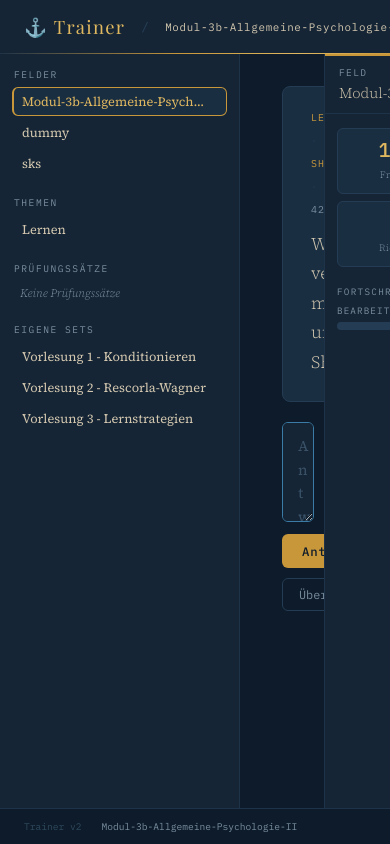
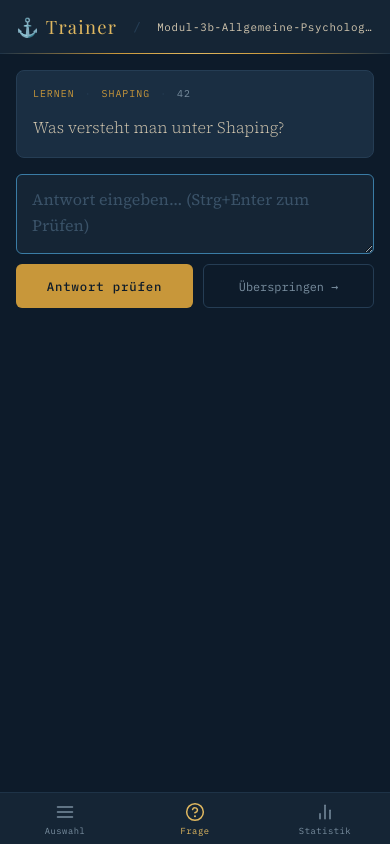
Before and after one commit to Sireis/quiz-tool, a Flask app: page / in a window 390 px wide. Run offline with Flask 3, Linux system fonts and the light colour scheme; data that the repository does not hold is empty.

Commit message:
adds claude generated mobile ready html

```diff
--- a/templates/index.html
+++ b/templates/index.html
@@ -2,7 +2,7 @@
 <html lang="de">
 <head>
   <meta charset="UTF-8">
-  <meta name="viewport" content="width=device-width, initial-scale=1.0">
+  <meta name="viewport" content="width=device-width, initial-scale=1.0, viewport-fit=cover">
   <title>Trainer</title>
   <link rel="preconnect" href="https://fonts.googleapis.com">
   <link href="https://fonts.googleapis.com/css2?family=Playfair+Display:wght@400;700&family=IBM+Plex+Mono:wght@400;500&family=Source+Serif+4:ital,wght@0,300;0,400;1,300&display=swap" rel="stylesheet">
@@ -24,23 +24,28 @@
       --border:  #1e3347;
       --border2: #253d54;
       --radius:  6px;
+      --nav-h:   52px;
+      --header-h: 54px;
     }
 
     *, *::before, *::after { box-sizing: border-box; margin: 0; padding: 0; }
-    html, body { height: 100%; overflow: hidden; }
+    html, body { height: 100%; }
 
     body {
       background: var(--navy);
       color: var(--text);
       font-family: 'Source Serif 4', Georgia, serif;
       font-weight: 300;
+      /* Desktop: 3-column grid */
       display: grid;
-      grid-template-rows: 54px 1fr 36px;
+      grid-template-rows: var(--header-h) 1fr 36px;
       grid-template-columns: 240px 1fr 270px;
       grid-template-areas:
         "header  header  header"
         "sidebar main    stats"
         "footer  footer  footer";
+      height: 100svh;
+      overflow: hidden;
     }
 
     /* ═══ HEADER ═══════════════════════════════════════════ */
@@ -48,7 +53,7 @@
       grid-area: header;
       background: var(--deep);
       border-bottom: 1px solid var(--border);
-      padding: 0 24px;
+      padding: 0 16px;
       display: flex;
       align-items: center;
       gap: 16px;
@@ -69,7 +74,6 @@
       flex-shrink: 0;
     }
     .header-sep { color: var(--border2); font-family: monospace; flex-shrink: 0; }
-    /* Context breadcrumb in header */
     #header-ctx {
       font-family: 'IBM Plex Mono', monospace;
       font-size: 0.68rem;
@@ -108,7 +112,6 @@
     }
     .sb-list { display: flex; flex-direction: column; gap: 2px; }
 
-    /* Generic selectable row */
     .sel-btn {
       display: flex;
       align-items: center;
@@ -120,11 +123,12 @@
       color: var(--text);
       font-family: 'Source Serif 4', serif;
       font-size: 0.8rem;
-      padding: 5px 8px;
+      padding: 8px 8px;
       text-align: left;
       cursor: pointer;
       transition: all 0.13s;
       overflow: hidden;
+      min-height: 36px;
     }
     .sel-btn:hover { border-color: var(--wake); color: var(--foam); }
     .sel-btn.active {
@@ -139,7 +143,6 @@
       color: var(--muted);
       flex-shrink: 0;
     }
-    /* color-coded left edge per type */
     .sel-btn.type-field  { border-left: 2px solid transparent; }
     .sel-btn.type-field.active  { border-left-color: var(--brass); }
     .sel-btn.type-examen { border-left: 2px solid transparent; }
@@ -149,7 +152,6 @@
     .sel-btn.type-topic  { border-left: 2px solid transparent; }
     .sel-btn.type-topic.active  { border-left-color: var(--muted); }
 
-    /* Progress dots */
     .pdot { width: 7px; height: 7px; border-radius: 50%; flex-shrink: 0; }
     .pdot.none { background: var(--border2); }
     .pdot.ok   { background: var(--correct); }
@@ -160,17 +162,18 @@
     main {
       grid-area: main;
       overflow-y: auto;
-      padding: 32px 42px;
+      padding: 24px 32px;
       display: flex;
       flex-direction: column;
-      gap: 20px;
+      gap: 16px;
+      -webkit-overflow-scrolling: touch;
     }
 
     .card {
       background: var(--panel);
       border: 1px solid var(--border2);
       border-radius: 8px;
-      padding: 24px 28px;
+      padding: 20px 24px;
     }
     .card-meta {
       font-family: 'IBM Plex Mono', monospace;
@@ -182,14 +185,15 @@
       display: flex; gap: 10px; align-items: center; flex-wrap: wrap;
     }
     .card-meta .sep { color: var(--border2); }
-    #question-text { font-size: 1.08rem; line-height: 1.7; }
+    #question-text { font-size: 1.05rem; line-height: 1.7; }
 
-    .answer-area { display: flex; flex-direction: column; gap: 12px; }
+    .answer-area { display: flex; flex-direction: column; gap: 10px; }
     textarea {
-      width: 100%; min-height: 100px; resize: vertical;
+      width: 100%; min-height: 90px; resize: vertical;
       background: var(--deep); border: 1px solid var(--border2); border-radius: var(--radius);
       color: var(--text); font-family: 'Source Serif 4', serif; font-size: 0.93rem;
       padding: 12px 15px; outline: none; transition: border-color 0.2s; line-height: 1.6;
+      -webkit-appearance: none;
     }
     textarea:focus { border-color: var(--wake); }
     textarea::placeholder { color: #3a5268; }
@@ -198,9 +202,9 @@
     button.primary {
       background: var(--brass); color: var(--navy); border: none;
       border-radius: var(--radius); font-family: 'IBM Plex Mono', monospace;
-      font-size: 0.77rem; letter-spacing: 0.07em; padding: 9px 20px;
+      font-size: 0.77rem; letter-spacing: 0.07em; padding: 10px 20px;
       cursor: pointer; font-weight: 500; transition: background 0.15s, transform 0.1s;
-      white-space: nowrap;
+      white-space: nowrap; min-height: 40px;
     }
     button.primary:hover { background: var(--brass-l); }
     button.primary:active { transform: scale(0.97); }
@@ -208,14 +212,13 @@
     button.secondary {
       background: none; color: var(--muted); border: 1px solid var(--border2);
       border-radius: var(--radius); font-family: 'IBM Plex Mono', monospace;
-      font-size: 0.74rem; padding: 8px 16px; cursor: pointer;
-      transition: all 0.15s; white-space: nowrap;
+      font-size: 0.74rem; padding: 9px 16px; cursor: pointer;
+      transition: all 0.15s; white-space: nowrap; min-height: 40px;
     }
     button.secondary:hover { border-color: var(--foam); color: var(--foam); }
 
-    /* Result card */
     #result-card {
-      display: none; border-radius: 8px; padding: 20px 26px;
+      display: none; border-radius: 8px; padding: 18px 22px;
       border-left: 4px solid; animation: fadeSlide 0.22s ease;
     }
     #result-card.correct { background: #0d2b1f; border-color: var(--correct); }
@@ -256,7 +259,6 @@
       overflow: hidden;
     }
 
-    /* Context badge strip at top of stats panel */
     #stats-ctx-strip {
       flex-shrink: 0;
       padding: 10px 14px;
@@ -280,15 +282,13 @@
       text-overflow: ellipsis;
       white-space: nowrap;
     }
-    /* Colored accent line based on selection type */
     #stats-ctx-strip.ctx-field  { border-top: 2px solid var(--brass); }
     #stats-ctx-strip.ctx-topic  { border-top: 2px solid var(--muted); }
     #stats-ctx-strip.ctx-examen { border-top: 2px solid var(--wake); }
     #stats-ctx-strip.ctx-set    { border-top: 2px solid var(--correct); }
 
-    #stats-scroll { flex: 1; overflow-y: auto; padding: 14px 12px 20px; display: flex; flex-direction: column; gap: 18px; }
+    #stats-scroll { flex: 1; overflow-y: auto; padding: 14px 12px 20px; display: flex; flex-direction: column; gap: 18px; -webkit-overflow-scrolling: touch; }
 
-    /* Metric grid */
     .metric-grid {
       display: grid;
       grid-template-columns: 1fr 1fr;
@@ -313,7 +313,6 @@
     .metric-box.highlight .m-val { color: var(--correct); }
     .metric-box.warn .m-val { color: var(--wrong); }
 
-    /* Wide progress bar */
     .progress-row { display: flex; flex-direction: column; gap: 5px; }
     .progress-row .pr-label {
       font-family: 'IBM Plex Mono', monospace;
@@ -332,7 +331,6 @@
       background: linear-gradient(90deg, var(--correct), var(--foam));
     }
 
-    /* Section label inside stats */
     .stats-section-label {
       font-family: 'IBM Plex Mono', monospace;
       font-size: 0.58rem;
@@ -342,7 +340,6 @@
       margin-bottom: 6px;
     }
 
-    /* Topic breakdown rows */
     .breakdown-row {
       display: flex;
       flex-direction: column;
@@ -364,7 +361,6 @@
     .mini-bar-fill.poor  { background: var(--wrong); }
     .mini-bar-fill.zero  { background: var(--border2); width: 0 !important; }
 
-    /* Per-question list in stats */
     .stats-q-item {
       display: flex; align-items: flex-start; gap: 7px;
       padding: 5px 6px; border-radius: 4px;
@@ -376,7 +372,6 @@
     .stats-q-item .sq-text { font-size: 0.71rem; line-height: 1.4; color: var(--text); flex: 1; }
     .stats-q-item .sq-ratio { font-family: 'IBM Plex Mono', monospace; font-size: 0.6rem; color: var(--muted); flex-shrink: 0; }
 
-    /* Streak badge */
     .streak-badge {
       display: inline-flex; align-items: center; gap: 5px;
       background: var(--panel); border: 1px solid var(--border2);
@@ -386,7 +381,6 @@
     .streak-badge .sb-val { color: var(--brass-l); font-weight: 500; }
     .streak-badge .sb-lbl { color: var(--muted); }
 
-    /* Stats loading state */
     #stats-loading {
       padding: 20px 14px;
       font-family: 'IBM Plex Mono', monospace;
@@ -409,6 +403,97 @@
     }
     #footer-ctx { color: var(--muted); }
 
+    /* ═══ MOBILE BOTTOM NAV ════════════════════════════════ */
+    #mobile-nav {
+      display: none;
+      position: fixed;
+      bottom: 0; left: 0; right: 0;
+      height: var(--nav-h);
+      background: var(--deep);
+      border-top: 1px solid var(--border);
+      z-index: 100;
+      justify-content: stretch;
+      padding-bottom: env(safe-area-inset-bottom, 0);
+    }
+    .mnav-btn {
+      flex: 1;
+      display: flex;
+      flex-direction: column;
+      align-items: center;
+      justify-content: center;
+      gap: 3px;
+      background: none;
+      border: none;
+      color: var(--muted);
+      font-family: 'IBM Plex Mono', monospace;
+      font-size: 0.55rem;
+      letter-spacing: 0.06em;
+      cursor: pointer;
+      padding: 6px 0;
+      transition: color 0.15s;
+      -webkit-tap-highlight-color: transparent;
+    }
+    .mnav-btn svg { width: 20px; height: 20px; }
+    .mnav-btn.active { color: var(--brass-l); }
+
+    /* ═══ MOBILE PANELS ════════════════════════════════════ */
+    /* On mobile, sidebar/stats are overlaid sheets */
+    @media (max-width: 700px) {
+      body {
+        grid-template-rows: var(--header-h) 1fr;
+        grid-template-columns: 1fr;
+        grid-template-areas:
+          "header"
+          "main";
+        overflow: hidden;
+        height: 100svh;
+      }
+
+      footer { display: none; }
+
+      #mobile-nav { display: flex; }
+
+      main {
+        padding: 16px 16px calc(var(--nav-h) + 16px + env(safe-area-inset-bottom, 0));
+        overflow-y: auto;
+      }
+
+      aside,
+      #stats-panel {
+        position: fixed;
+        top: var(--header-h);
+        bottom: var(--nav-h);
+        width: 100%;
+        left: 0;
+        z-index: 50;
+        transform: translateX(-100%);
+        transition: transform 0.28s cubic-bezier(0.4, 0, 0.2, 1);
+        border-right: none;
+        border-left: none;
+      }
+
+      #stats-panel {
+        transform: translateX(100%);
+      }
+
+      aside.mobile-open,
+      #stats-panel.mobile-open {
+        transform: translateX(0);
+      }
+
+      #question-text { font-size: 1rem; }
+
+      .card { padding: 16px; }
+      textarea { min-height: 80px; font-size: 1rem; }
+
+      button.primary, button.secondary {
+        flex: 1;
+        min-height: 44px;
+        justify-content: center;
+        text-align: center;
+      }
+    }
+
     /* Scrollbar */
     ::-webkit-scrollbar { width: 4px; }
     ::-webkit-scrollbar-track { background: transparent; }
@@ -427,7 +512,7 @@
 </header>
 
 <!-- ═══════════════ SIDEBAR ══════════════════════════════ -->
-<aside>
+<aside id="sidebar">
   <div class="sb-scroll">
 
     <div>
@@ -495,7 +580,6 @@
   </div>
   <div id="stats-scroll">
     <div id="stats-loading"><div class="spinner"></div> Lade…</div>
-    <!-- populated by renderStats() -->
   </div>
 </div>
 
@@ -506,18 +590,66 @@
   <span id="footer-backend" style="margin-left:auto">backend: gpt4all</span>
 </footer>
 
+<!-- ═══════════════ MOBILE BOTTOM NAV ════════════════════ -->
+<nav id="mobile-nav" role="navigation" aria-label="Navigation">
+  <button class="mnav-btn" id="mnav-sidebar" onclick="mobileToggle('sidebar')" aria-label="Auswahl">
+    <svg viewBox="0 0 24 24" fill="none" stroke="currentColor" stroke-width="1.8" stroke-linecap="round" stroke-linejoin="round">
+      <line x1="3" y1="6" x2="21" y2="6"/><line x1="3" y1="12" x2="21" y2="12"/><line x1="3" y1="18" x2="21" y2="18"/>
+    </svg>
+    Auswahl
+  </button>
+  <button class="mnav-btn active" id="mnav-main" onclick="mobileToggle('main')" aria-label="Frage">
+    <svg viewBox="0 0 24 24" fill="none" stroke="currentColor" stroke-width="1.8" stroke-linecap="round" stroke-linejoin="round">
+      <circle cx="12" cy="12" r="10"/><path d="M9.09 9a3 3 0 0 1 5.83 1c0 2-3 3-3 3"/><line x1="12" y1="17" x2="12.01" y2="17" stroke-width="2.5" stroke-linecap="round"/>
+    </svg>
+    Frage
+  </button>
+  <button class="mnav-btn" id="mnav-stats" onclick="mobileToggle('stats')" aria-label="Statistik">
+    <svg viewBox="0 0 24 24" fill="none" stroke="currentColor" stroke-width="1.8" stroke-linecap="round" stroke-linejoin="round">
+      <line x1="18" y1="20" x2="18" y2="10"/><line x1="12" y1="20" x2="12" y2="4"/><line x1="6" y1="20" x2="6" y2="14"/>
+    </svg>
+    Statistik
+  </button>
+</nav>
+
 <script>
 // ═══════════════════════════════════════════════════════════
+//  MOBILE NAV
+// ═══════════════════════════════════════════════════════════
+let mobileView = 'main'; // 'sidebar' | 'main' | 'stats'
+
+function mobileToggle(view) {
+  mobileView = view;
+  const sidebar = document.getElementById('sidebar');
+  const stats   = document.getElementById('stats-panel');
+
+  sidebar.classList.toggle('mobile-open', view === 'sidebar');
+  stats.classList.toggle('mobile-open',   view === 'stats');
+
+  document.getElementById('mnav-sidebar').classList.toggle('active', view === 'sidebar');
+  document.getElementById('mnav-main').classList.toggle('active',    view === 'main');
+  document.getElementById('mnav-stats').classList.toggle('active',   view === 'stats');
+
+  // When going back to main, close panels
+  if (view === 'main') {
+    sidebar.classList.remove('mobile-open');
+    stats.classList.remove('mobile-open');
+  }
+}
+
+// Auto-navigate to main after making a selection on mobile
+function mobileGoMain() {
+  if (window.innerWidth <= 700) mobileToggle('main');
+}
+
+// ═══════════════════════════════════════════════════════════
 //  STATE
-//  Selection is exclusive on the sub-level:
-//    field  always set
-//    topic  XOR examen XOR set (only one active at a time)
 // ═══════════════════════════════════════════════════════════
 const sel = {
-  field:  null,   // string id
-  topic:  null,   // string name | null
-  examen: null,   // { id, name } | null
-  set:    null,   // { id, name } | null
+  field:  null,
+  topic:  null,
+  examen: null,
+  set:    null,
 };
 
 let currentQuestion = null;
@@ -554,10 +686,10 @@ async function selectField(fieldId) {
   ]);
 
   await Promise.all([refreshStats(), loadNextQuestion()]);
+  mobileGoMain();
 }
 
-async function selectTopic(name, btn) {
-  // Toggle: clicking active topic returns to field-level
+async function selectTopic(name) {
   if (sel.topic === name) {
     sel.topic = null;
   } else {
@@ -570,9 +702,10 @@ async function selectTopic(name, btn) {
   highlightSel('examen', null);
   updateHeaderCtx();
   await Promise.all([refreshStats(), loadNextQuestion()]);
+  mobileGoMain();
 }
 
-async function selectExamen(examen, btn) {
+async function selectExamen(examen) {
   if (sel.examen?.name === examen.name) {
     sel.examen = null;
   } else {
@@ -585,9 +718,10 @@ async function selectExamen(examen, btn) {
   highlightSel('topic', null);
   updateHeaderCtx();
   await Promise.all([refreshStats(), loadNextQuestion()]);
+  mobileGoMain();
 }
 
-async function selectSet(set, btn) {
+async function selectSet(set) {
   if (sel.set?.name === set.name) {
     sel.set = null;
   } else {
@@ -600,6 +734,7 @@ async function selectSet(set, btn) {
   highlightSel('topic', null);
   updateHeaderCtx();
   await Promise.all([refreshStats(), loadNextQuestion()]);
+  mobileGoMain();
 }
 
 // ═══════════════════════════════════════════════════════════
@@ -620,14 +755,13 @@ async function loadTopics(field) {
   const list = document.getElementById('topic-list');
   list.innerHTML = '';
   topics.forEach(t => {
-    const btn = mkSelBtn(t, t, 'topic', () => selectTopic(t, btn));
+    const btn = mkSelBtn(t, t, 'topic', () => selectTopic(t));
     btn.dataset.selKey = t;
     list.appendChild(btn);
   });
 }
 
 async function loadExamens(field) {
-  // Endpoint returns array of { id, name, question_count }
   let examens = [];
   try { examens = await fetch(`/api/fields/${field}/examens`).then(r => r.json()); } catch {}
   const list = document.getElementById('examens-list');
@@ -637,7 +771,7 @@ async function loadExamens(field) {
     return;
   }
   examens.forEach(e => {
-    const btn = mkSelBtn(e.name, e.name, 'examen', () => selectExamen(e, btn));
+    const btn = mkSelBtn(e.name, e.name, 'examen', () => selectExamen(e));
     btn.dataset.selKey = e.name;
     if (e.question_count != null)
       btn.querySelector('.sel-badge').textContent = e.question_count + ' Fragen';
@@ -646,7 +780,6 @@ async function loadExamens(field) {
 }
 
 async function loadSets(field) {
-  // Endpoint returns array of { id, name, question_count }
   let sets = [];
   try { sets = await fetch(`/api/fields/${field}/sets`).then(r => r.json()); } catch {}
   const list = document.getElementById('sets-list');
@@ -656,7 +789,7 @@ async function loadSets(field) {
     return;
   }
   sets.forEach(s => {
-    const btn = mkSelBtn(s.name, s.name, 'set', () => selectSet(s, btn));
+    const btn = mkSelBtn(s.name, s.name, 'set', () => selectSet(s));
     btn.dataset.selKey = s.name;
     if (s.question_count != null)
       btn.querySelector('.sel-badge').textContent = s.question_count + ' Fragen';
@@ -673,13 +806,11 @@ async function refreshStats() {
 
   const { ctxType, ctxName, url } = resolveStatsCtx();
 
-  // Update strip
   const strip = document.getElementById('stats-ctx-strip');
   strip.className = 'ctx-' + ctxType;
   document.getElementById('stats-ctx-title').textContent = CTX_LABELS[ctxType];
   document.getElementById('stats-ctx-name').textContent  = ctxName;
 
-  // Update footer
   document.getElementById('footer-ctx').textContent =
     ctxType === 'field' ? ctxName : sel.field + ' › ' + ctxName;
 
@@ -721,32 +852,13 @@ const CTX_LABELS = {
   set:    'Eigenes Set',
 };
 
-/*
-  Expected stats JSON shape (all contexts):
-  {
-    total: 12, attempted: 8, correct: 5,
-    total_attempts: 20, overall_rate: 62.5,
-    best_streak: 3,
-    // Field-level only: per-topic breakdown
-    topics: [
-      { name: "Kollisionsregeln", total: 4, attempted: 3, correct: 2, rate: 66.7 }
-    ],
-    // Topic/Set/Examen level: per-question list
-    questions: [
-      { id: "q001", question: "...", attempts: 3, correct: 2, last_result: "correct" }
-    ]
-  }
-*/
 function renderStats(s, ctxType, container) {
   const rate = s.total_attempts ? Math.round(s.total_correct / s.total_attempts * 100) : null;
   const attemptedPct = s.total ? Math.round(s.attempted / s.total * 100) : 0;
-
-  // Determine score color class
   const rateClass = rate == null ? '' : rate >= 70 ? 'highlight' : rate >= 40 ? '' : 'warn';
 
   let html = '';
 
-  // ── Metric grid ──
   html += `<div class="metric-grid">
     <div class="metric-box"><span class="m-val">${s.total}</span><span class="m-lbl">Fragen</span></div>
     <div class="metric-box"><span class="m-val">${s.attempted}</span><span class="m-lbl">Versucht</span></div>
@@ -754,7 +866,6 @@ function renderStats(s, ctxType, container) {
     <div class="metric-box ${rateClass}"><span class="m-val">${rate != null ? rate + '%' : '–'}</span><span class="m-lbl">Quote</span></div>
   </div>`;
 
-  // ── Progress bars ──
   html += `<div>
     <div class="stats-section-label">Fortschritt</div>
     <div class="progress-row" style="margin-bottom:8px">
@@ -764,12 +875,11 @@ function renderStats(s, ctxType, container) {
   if (rate != null) {
     html += `<div class="progress-row">
       <div class="pr-label"><span>Erfolgsquote</span><span>${rate}%</span></div>
-      <div class="big-bar-wrap"><div class="big-bar-fill" style="width:${rate}%;background:linear-gradient(90deg,var(--wrong),var(--correct))" ></div></div>
+      <div class="big-bar-wrap"><div class="big-bar-fill" style="width:${rate}%;background:linear-gradient(90deg,var(--wrong),var(--correct))"></div></div>
     </div>`;
   }
   html += `</div>`;
 
-  // ── Streak ──
   if (s.best_streak != null && s.best_streak > 0) {
     html += `<div>
       <div class="stats-section-label">Streak</div>
@@ -777,7 +887,6 @@ function renderStats(s, ctxType, container) {
     </div>`;
   }
 
-  // ── Topic breakdown (field level) ──
   if (ctxType === 'field' && s.topics?.length) {
     html += `<div>
       <div class="stats-section-label">Nach Thema</div>`;
@@ -796,7 +905,6 @@ function renderStats(s, ctxType, container) {
     html += `</div>`;
   }
 
-  // ── Per-question list (topic / set / examen level) ──
   if ((ctxType === 'topic' || ctxType === 'set' || ctxType === 'examen') && s.questions?.length) {
     html += `<div>
       <div class="stats-section-label">Fragen</div>`;
@@ -814,21 +922,18 @@ function renderStats(s, ctxType, container) {
   container.innerHTML = html;
 }
 
-// Click a topic row in the breakdown → select that topic
 function clickTopicBreakdown(name) {
-  // find the topic button and simulate click
   const btn = [...document.querySelectorAll('#topic-list .sel-btn')]
     .find(b => b.dataset.selKey === name);
   if (btn) btn.click();
 }
 
-// Jump to a specific question from the stats panel question list
 function jumpToQuestion(qid) {
   fetch(`/api/fields/${sel.field}/questions`)
     .then(r => r.json())
     .then(questions => {
       const q = questions.find(q => q.id === qid);
-      if (q) displayQuestion(q);
+      if (q) { displayQuestion(q); mobileGoMain(); }
     });
 }
 
@@ -849,17 +954,8 @@ async function loadNextQuestion() {
 
 function resolveQuestionUrl() {
   const f = sel.field;
-
-  let filter = "";
-
-  if (sel.examen) {
-    filter = sel.examen.name;
-  } else if (sel.set) {
-    filter = sel.set.name;
-  }
-
-  const topic = sel.topic || "";
-
+  const filter = sel.examen?.name ?? sel.set?.name ?? '';
+  const topic  = sel.topic || '';
   return `/api/fields/${encodeURIComponent(f)}/question` +
          `?filter=${encodeURIComponent(filter)}` +
          `&topic=${encodeURIComponent(topic)}`;
@@ -895,7 +991,6 @@ async function submitAnswer() {
     }).then(r => r.json());
 
     showResult(res);
-    // Refresh stats silently after assessment
     await refreshStats();
   } catch (e) {
     console.error(e);
@@ -909,8 +1004,7 @@ async function submitAnswer() {
 // ═══════════════════════════════════════════════════════════
 function showResult(res) {
   const card = document.getElementById('result-card');
-
-  const resultType = getResultType(res)
+  const resultType = getResultType(res);
   card.className     = resultType;
   card.style.display = 'block';
 
@@ -921,21 +1015,14 @@ function showResult(res) {
   } else if (resultType === 'partial') {
     verdict.textContent = '~ Teilweise';
     verdict.className   = 'result-verdict';
-  } else if (resultType === 'wrong') {
+  } else {
     verdict.textContent = '✗ Falsch';
     verdict.className   = 'result-verdict fail';
   }
 
-
   const bar = document.getElementById('score-bar');
   bar.style.width = (res.score * 100) + '%';
-  bar.className =
-    'score-bar ' +
-    (resultType === 'correct'
-      ? 'ok'
-      : resultType === 'partial'
-      ? 'partial'
-      : 'fail');
+  bar.className = 'score-bar ' + (resultType === 'correct' ? 'ok' : resultType === 'partial' ? 'partial' : 'fail');
 
   document.getElementById('result-feedback').textContent      = res.feedback;
   document.getElementById('expected-answer-text').textContent = res.answer;
@@ -945,20 +1032,14 @@ function getResultType(res) {
   if (res.is_sks == true) {
     if (res.sks_punkte == 2) return 'correct';
     if (res.sks_punkte == 1) return 'partial';
-    if (res.sks_punkte == 0) return 'wrong';
     return 'wrong';
   }
-
   switch (res.result) {
-    case "correct":
-      return "correct";
+    case "correct":            return "correct";
     case "mostly_correct":
     case "partially_correct":
-    case "minimally_correct":
-      return "partial";
-    case "incorrect":
-    default:
-      return "wrong";
+    case "minimally_correct":  return "partial";
+    default:                   return "wrong";
   }
 }
 
@@ -968,7 +1049,6 @@ function resetResultCard() {
   card.className = '';
 }
 
-// Highlight active button within a named group
 function highlightSel(type, activeKey) {
   const listId = { field: 'fields-list', topic: 'topic-list', examen: 'examens-list', set: 'sets-list' }[type];
   document.querySelectorAll(`#${listId} .sel-btn`).forEach(b => {
@@ -977,10 +1057,7 @@ function highlightSel(type, activeKey) {
 }
 
 function updateHeaderCtx() {
-  const hField = document.getElementById('hctx-field');
-  hField.textContent = sel.field || '–';
-
-  // Remove old sub-segments
+  document.getElementById('hctx-field').textContent = sel.field || '–';
   document.querySelectorAll('#header-ctx .ctx-sep, #header-ctx .ctx-sub').forEach(el => el.remove());
 
   const subName = sel.examen?.name ?? sel.set?.name ?? sel.topic ?? null;
@@ -1013,17 +1090,11 @@ function esc(s) {
 // Strg+Enter to submit
 document.addEventListener('keydown', e => {
   if (e.key !== 'Enter' || !e.ctrlKey) return;
-
   const resultCard = document.getElementById('result-card');
   const visible = getComputedStyle(resultCard).display !== 'none';
-
   e.preventDefault();
-
-  if (visible) {
-    loadNextQuestion();
-  } else {
-    submitAnswer();
-  }
+  if (visible) loadNextQuestion();
+  else submitAnswer();
 });
 
 init();
```
